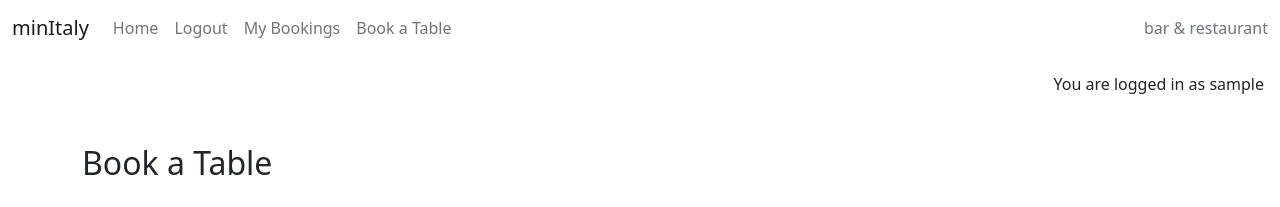
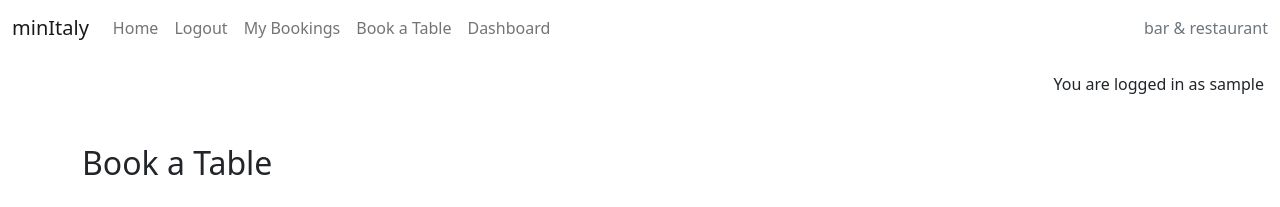
Before and after one commit to Fariba-Kamani/minitaly-booking-system, a Django app: page /bookings/book/ in a window 1280 px wide. Shown: the top 207 px of the page. Run offline with Django 4.2, Linux system fonts and the light colour scheme; the visitor is signed in with stand-in values (Sample User, id 1).

Commit message:
feat: show staff dashboard link in navbar for admin users

```diff
--- a/staff/templates/staff/dashboard.html
+++ b/staff/templates/staff/dashboard.html
@@ -3,7 +3,7 @@
 
 {% block content %}
 <div class="container mt-5">
-  <h2 class="mb-4">Admin Booking Dashboard</h2>
+  <h2 class="mb-4">Admin Management Dashboard</h2>
 
   <form method="get" class="row g-3 mb-4">
     <div class="col-md-3">
--- a/templates/base.html
+++ b/templates/base.html
@@ -52,6 +52,11 @@
                         <li class="nav-item">
                             <a class="nav-link" href="{% url 'booking_create' %}">Book a Table</a>
                         </li>
+                        {% if user.is_staff %}
+                            <li class="nav-item">
+                                <a class="nav-link" href="{% url 'staff_dashboard' %}">Dashboard</a>
+                        </li>
+                        {% endif %}
                     {% else %}
                         <li class="nav-item">
 	                        <a class="nav-link {% if request.path == signup_url %}active{% endif %}" aria-current="page"
```
Lines whose indentation alone changed are shown as unchanged.
